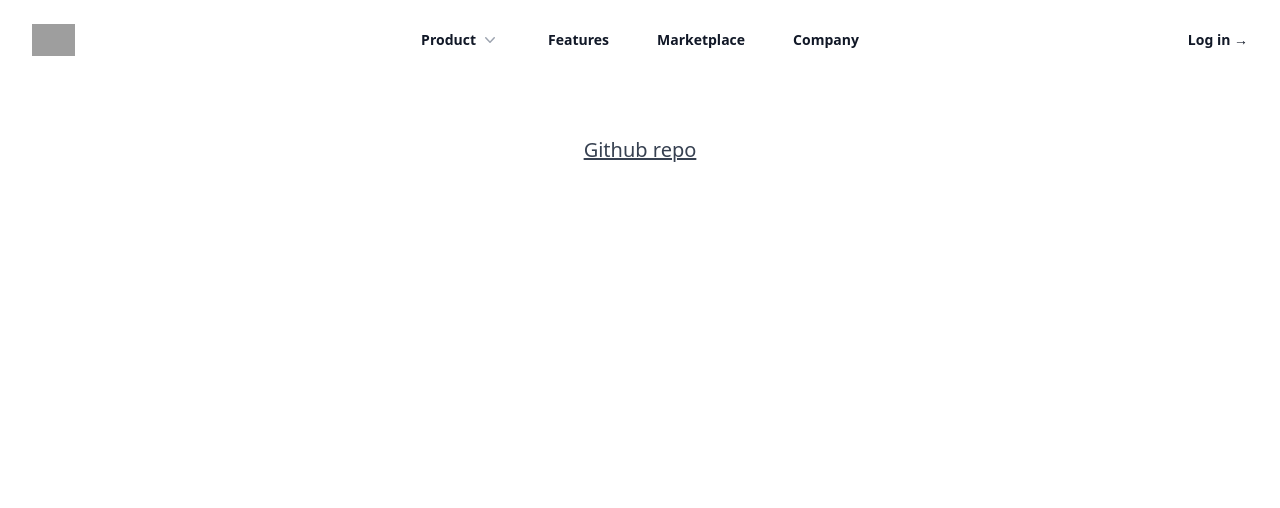
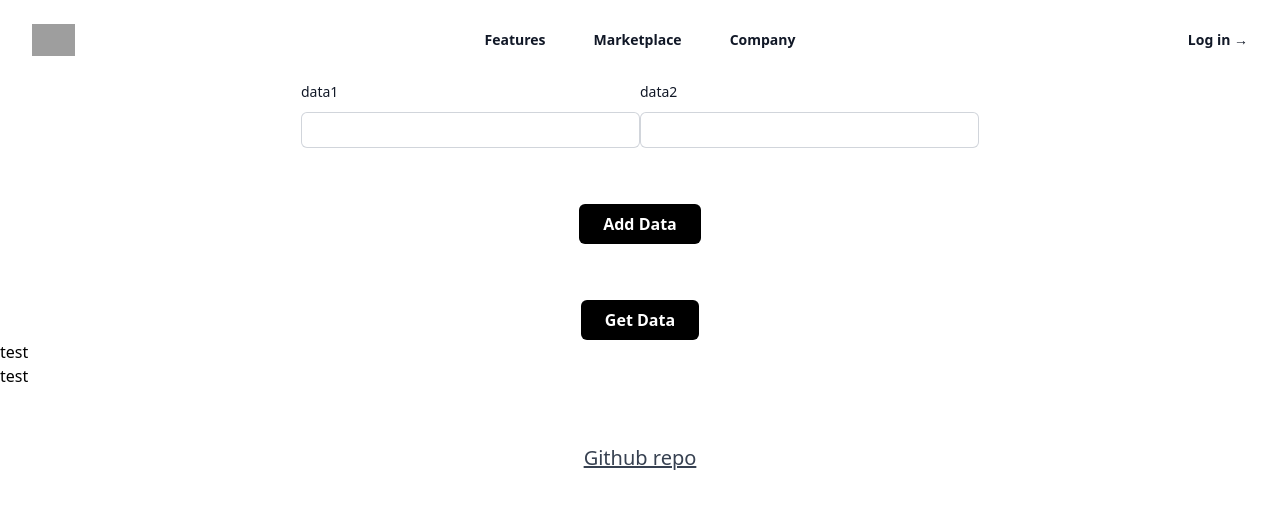
Before and after one commit to konishiyama/Japanese_Korean_Sentence_Pair_Search, a Next.js app: page / in a window 1280 px wide. Shown: the top 508 px of the page. Built offline with nearby package versions, Linux system fonts and the light colour scheme; no server answers; grey boxes are pictures that could not be loaded.

Commit message:
firebase_test

```diff
--- a/package.json
+++ b/package.json
@@ -11,6 +11,7 @@
   "dependencies": {
     "@headlessui/react": "^1.7.17",
     "@heroicons/react": "^2.0.18",
+    "firebase": "^10.5.2",
     "next": "14.0.1",
     "react": "^18",
     "react-dom": "^18"
--- /dev/null
+++ b/src/app/components/Firebase/Firestore/addData.ts
@@ -0,0 +1,18 @@
+import firebase from "../config";
+import { getFirestore, doc, setDoc } from "firebase/firestore";
+
+const db = getFirestore(firebase)
+export default async function addData(colllection:string, id:string, data: any) {
+    let result = null;
+    let error = null;
+
+    try {
+        result = await setDoc(doc(db, colllection, id), data, {
+            merge: true,
+        });
+    } catch (e) {
+        error = e;
+    }
+
+    return { result, error };
+}
--- /dev/null
+++ b/src/app/components/Firebase/Firestore/getDoument.ts
@@ -0,0 +1,19 @@
+import firebase from "../config";
+import { getFirestore, doc, getDoc } from "firebase/firestore";
+
+const db = getFirestore(firebase)
+
+export default async function getDoument(collection:string, id:string) {
+    let docRef = doc(db, collection, id);
+
+    let result = null;
+    let error = null;
+
+    try {
+        result = await getDoc(docRef);
+    } catch (e) {
+        error = e;
+    }
+
+    return { result, error };
+}
--- /dev/null
+++ b/src/app/components/Firebase/config.tsx
@@ -0,0 +1,23 @@
+// Import the functions you need from the SDKs you need
+import { initializeApp } from "firebase/app";
+// import { getAnalytics } from "firebase/analytics";
+
+// TODO: Add SDKs for Firebase products that you want to use
+// https://firebase.google.com/docs/web/setup#available-libraries
+
+// Your web app's Firebase configuration
+// For Firebase JS SDK v7.20.0 and later, measurementId is optional
+const firebaseConfig = {
+    apiKey: process.env.NEXT_PUBLIC_FIREBASE_API_KEY,
+    authDomain: process.env.NEXT_PUBLIC_FIREBASE_AUTH_DOMAIN,
+    projectId: process.env.NEXT_PUBLIC_FIREBASE_PROJECT_ID,
+    storageBucket: process.env.NEXT_PUBLIC_FIREBASE_STORAGE_BUCKET,
+    messagingSenderId: process.env.NEXT_PUBLIC_FIREBASE_MESSAGING_SENDER_ID,
+    appId: process.env.NEXT_PUBLIC_FIREBASE_APP_ID,
+    measurementId: process.env.NEXT_PUBLIC_FIREBASE_MEASUREMENT_ID,
+};
+
+// Initialize Firebase
+const firebase = initializeApp(firebaseConfig);
+
+export default firebase;
--- a/src/app/components/Header.tsx
+++ b/src/app/components/Header.tsx
@@ -1,34 +1,18 @@
 'use client';
 
 import { Fragment, useState } from 'react'
-import { Dialog, Disclosure, Popover, Transition } from '@headlessui/react'
+import Image from 'next/image'
+import { Dialog, Popover, Transition } from '@headlessui/react'
 import {
-  ArrowPathIcon,
   Bars3Icon,
-  ChartPieIcon,
-  CursorArrowRaysIcon,
-  FingerPrintIcon,
-  SquaresPlusIcon,
   XMarkIcon,
-  MagnifyingGlassIcon
 } from '@heroicons/react/24/outline'
 import { ChevronDownIcon, PhoneIcon, PlayCircleIcon } from '@heroicons/react/20/solid'
 
-const products = [
-  { name: 'Analytics', description: 'Get a better understanding of your traffic', href: '#', icon: ChartPieIcon },
-  { name: 'Engagement', description: 'Speak directly to your customers', href: '#', icon: CursorArrowRaysIcon },
-  { name: 'Security', description: 'Your customers’ data will be safe and secure', href: '#', icon: FingerPrintIcon },
-  { name: 'Integrations', description: 'Connect with third-party tools', href: '#', icon: SquaresPlusIcon },
-  { name: 'Automations', description: 'Build strategic funnels that will convert', href: '#', icon: MagnifyingGlassIcon },
-]
-const callsToAction = [
-  { name: 'Watch demo', href: '#', icon: PlayCircleIcon },
-  { name: 'Contact sales', href: '#', icon: PhoneIcon },
-]
 
-function classNames(...classes: string[]) {
-  return classes.filter(Boolean).join(' ')
-}
+// function classNames(...classes: string[]) {
+//   return classes.filter(Boolean).join(' ')
+// }
 
 export default function Header() {
   const [mobileMenuOpen, setMobileMenuOpen] = useState(false)
@@ -53,57 +37,6 @@ export default function Header() {
           </button>
         </div>
         <Popover.Group className="hidden lg:flex lg:gap-x-12">
-          <Popover className="relative">
-            <Popover.Button className="flex items-center gap-x-1 text-sm font-semibold leading-6 text-gray-900">
-              Product
-              <ChevronDownIcon className="h-5 w-5 flex-none text-gray-400" aria-hidden="true" />
-            </Popover.Button>
-
-            <Transition
-              as={Fragment}
-              enter="transition ease-out duration-200"
-              enterFrom="opacity-0 translate-y-1"
-              enterTo="opacity-100 translate-y-0"
-              leave="transition ease-in duration-150"
-              leaveFrom="opacity-100 translate-y-0"
-              leaveTo="opacity-0 translate-y-1"
-            >
-              <Popover.Panel className="absolute -left-8 top-full z-10 mt-3 w-screen max-w-md overflow-hidden rounded-3xl bg-white shadow-lg ring-1 ring-gray-900/5">
-                <div className="p-4">
-                  {products.map((item) => (
-                    <div
-                      key={item.name}
-                      className="group relative flex items-center gap-x-6 rounded-lg p-4 text-sm leading-6 hover:bg-gray-50"
-                    >
-                      <div className="flex h-11 w-11 flex-none items-center justify-center rounded-lg bg-gray-50 group-hover:bg-white">
-                        <item.icon className="h-6 w-6 text-gray-600 group-hover:text-indigo-600" aria-hidden="true" />
-                      </div>
-                      <div className="flex-auto">
-                        <a href={item.href} className="block font-semibold text-gray-900">
-                          {item.name}
-                          <span className="absolute inset-0" />
-                        </a>
-                        <p className="mt-1 text-gray-600">{item.description}</p>
-                      </div>
-                    </div>
-                  ))}
-                </div>
-                <div className="grid grid-cols-2 divide-x divide-gray-900/5 bg-gray-50">
-                  {callsToAction.map((item) => (
-                    <a
-                      key={item.name}
-                      href={item.href}
-                      className="flex items-center justify-center gap-x-2.5 p-3 text-sm font-semibold leading-6 text-gray-900 hover:bg-gray-100"
-                    >
-                      <item.icon className="h-5 w-5 flex-none text-gray-400" aria-hidden="true" />
-                      {item.name}
-                    </a>
-                  ))}
-                </div>
-              </Popover.Panel>
-            </Transition>
-          </Popover>
-
           <a href="#" className="text-sm font-semibold leading-6 text-gray-900">
             Features
           </a>
@@ -144,31 +77,6 @@ export default function Header() {
           <div className="mt-6 flow-root">
             <div className="-my-6 divide-y divide-gray-500/10">
               <div className="space-y-2 py-6">
-                <Disclosure as="div" className="-mx-3">
-                  {({ open }) => (
-                    <>
-                      <Disclosure.Button className="flex w-full items-center justify-between rounded-lg py-2 pl-3 pr-3.5 text-base font-semibold leading-7 text-gray-900 hover:bg-gray-50">
-                        Product
-                        <ChevronDownIcon
-                          className={classNames(open ? 'rotate-180' : '', 'h-5 w-5 flex-none')}
-                          aria-hidden="true"
-                        />
-                      </Disclosure.Button>
-                      <Disclosure.Panel className="mt-2 space-y-2">
-                        {[...products, ...callsToAction].map((item) => (
-                          <Disclosure.Button
-                            key={item.name}
-                            as="a"
-                            href={item.href}
-                            className="block rounded-lg py-2 pl-6 pr-3 text-sm font-semibold leading-7 text-gray-900 hover:bg-gray-50"
-                          >
-                            {item.name}
-                          </Disclosure.Button>
-                        ))}
-                      </Disclosure.Panel>
-                    </>
-                  )}
-                </Disclosure>
                 <a
                   href="#"
                   className="-mx-3 block rounded-lg px-3 py-2 text-base font-semibold leading-7 text-gray-900 hover:bg-gray-50"
@@ -188,14 +96,6 @@ export default function Header() {
                   Company
                 </a>
               </div>
-              <div className="py-6">
-                <a
-                  href="#"
-                  className="-mx-3 block rounded-lg px-3 py-2.5 text-base font-semibold leading-7 text-gray-900 hover:bg-gray-50"
-                >
-                  Log in
-                </a>
-              </div>
             </div>
           </div>
         </Dialog.Panel>
--- /dev/null
+++ b/src/app/components/Test.tsx
@@ -0,0 +1,98 @@
+'use client';
+import addData from "./Firebase/Firestore/addData";
+import getDoument from "./Firebase/Firestore/getDoument";
+import { useState } from 'react'
+
+export default function Test() {
+  const [formValues, setFormValues] = useState({ data1: "", data2: "" })
+  const [dbData, setDbData] = useState({data1: "test", data2:"test", test:{"test":false, "test2":false}})
+  const [errorMessage, setErrorMessage] = useState("")
+
+  function handleInputChange(e:any) {
+    e.persist()
+    setErrorMessage("")
+    setFormValues(currentValues => ({
+      ...currentValues,
+      [e.target.name]: e.target.value,
+    }))
+  }
+
+  async function addDataTest(){
+    const data = {
+      data1: formValues.data1,
+      data2: formValues.data2
+    }
+    const { result, error } = await addData('test', 'test', data)
+
+    if (error) {
+      return console.log("formSubmitError")
+    }
+  }
+
+  async function getDataTest(){
+    const { result, error } = await getDoument("test", "test");
+    if(result){
+      const data = result.data();
+      const data1 = data?.data1;
+      const data2 = data?.data2;
+      const test = data?.test;
+      setDbData({data1: data1, data2: data2, test: test})
+    }
+
+    if (error) {
+      return console.log("formSubmitError")
+    }
+  }
+
+  return (
+    <>
+      <div className="flex w-1/2 justify-center items-center m-auto">
+        <div className="m-auto">
+          <label htmlFor="data1" className="block text-sm font-medium leading-6 text-gray-900">data1</label>
+          <div className="relative mt-2 rounded-md">
+            <input
+              type="text"
+              name="data1"
+              id="data1"
+              className="block rounded-md border-0 py-1.5 pl-7 pr-20 text-gray-900 ring-1 ring-inset ring-gray-300"
+              onChange={handleInputChange}
+            />
+          </div>
+        </div>
+        <div className="m-auto">
+          <label htmlFor="data2" className="block text-sm font-medium leading-6 text-gray-900">data2</label>
+          <div className="relative mt-2 rounded-md">
+            <input
+              type="text"
+              name="data2"
+              id="data2"
+              className="block rounded-md border-0 py-1.5 pl-7 pr-20 text-gray-900 ring-1 ring-inset ring-gray-300"
+              onChange={handleInputChange}
+            />
+          </div>
+        </div>
+      </div>
+      <div className="flex items-center justify-center mt-14 ">
+        <button
+          className="h-10 px-6 font-semibold rounded-md bg-black text-white "
+          type="submit"
+          onClick={addDataTest}
+        >
+          Add Data
+        </button>
+      </div>
+      <div className="flex items-center justify-center mt-14 ">
+        <button
+          className="h-10 px-6 font-semibold rounded-md bg-black text-white "
+          type="submit"
+          onClick={getDataTest}
+        >
+          Get Data
+        </button>
+      </div>
+      <p>{dbData.data1}</p>
+      <p>{dbData.data2}</p>
+      {/* <p>{data1}</p> */}
+    </>
+  )
+}
--- a/src/app/page.tsx
+++ b/src/app/page.tsx
@@ -1,12 +1,14 @@
 import Header from './components/Header'
 import Footer from './components/Footer'
+import Test from './components/Test';
 import Link from 'next/link';
 
 export default function Home() {
   return (
-    // <main className="flex min-h-screen flex-col items-center justify-between p-24">
+    // <main classNameName="flex min-h-screen flex-col items-center justify-between p-24">
     <>
         <Header />
+        <Test />
         <Footer />
     </>
     // </main>
```
Also changed, not shown: 1 other file (tests, documents, lock files or other folders).
